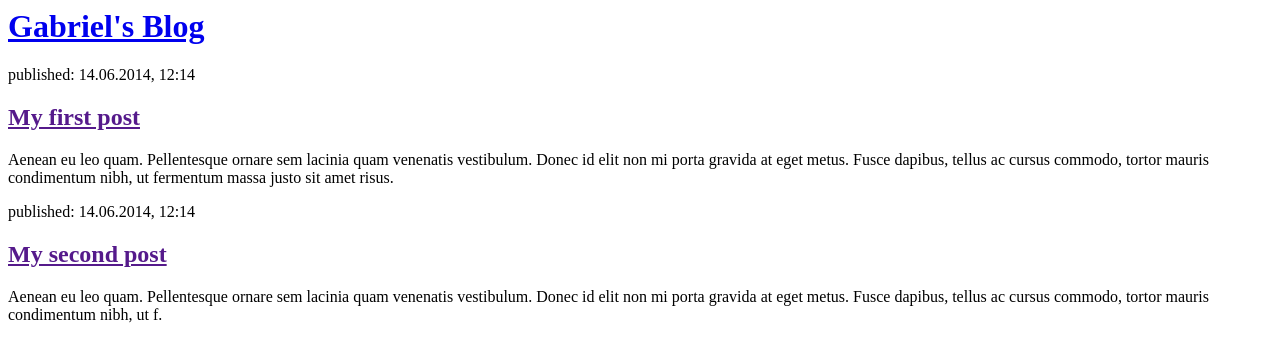
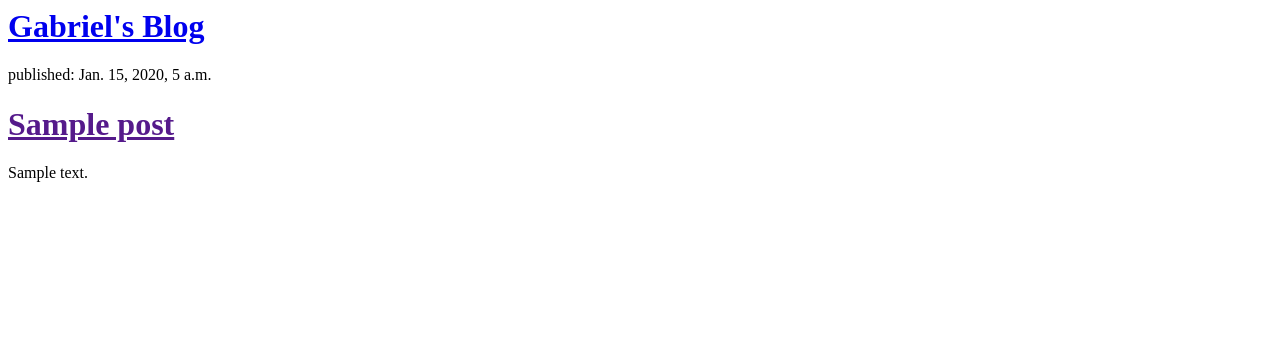
Before and after one commit to premierrufus/my-first-blog, a Django app: template templates/blog/post_list.html in a window 1280 px wide. Shown: the top 362 px of the page. Run offline with Django 3.2, Linux system fonts and the light colour scheme; the template is opened without the code that fills it: values that come from a table or form of the project are taken from there, others are empty; tables that the repository leaves empty hold one stand-in row (values such as "Sample post").

Commit message:
added basic body structure

```diff
--- a/blog/views.py
+++ b/blog/views.py
@@ -1,4 +1,7 @@
 from django.shortcuts import render
+from django.utils import timezone
+from .models import Post
 
 def post_list(request):
-    return render(request, 'blog/post_list.html')
+    posts = Post.objects.filter(published_date__lte=timezone.now()).order_by('published_date')
+    return render(request, 'blog/post_list.html', {'posts': posts})
--- a/templates/blog/post_list.html
+++ b/templates/blog/post_list.html
@@ -7,16 +7,12 @@
             <h1><a href="/">Gabriel's Blog</a></h1>
         </div>
 
-        <div>
-            <p>published: 14.06.2014, 12:14</p>
-            <h2><a href="">My first post</a></h2>
-            <p>Aenean eu leo quam. Pellentesque ornare sem lacinia quam venenatis vestibulum. Donec id elit non mi porta gravida at eget metus. Fusce dapibus, tellus ac cursus commodo, tortor mauris condimentum nibh, ut fermentum massa justo sit amet risus.</p>
-        </div>
-
-        <div>
-            <p>published: 14.06.2014, 12:14</p>
-            <h2><a href="">My second post</a></h2>
-            <p>Aenean eu leo quam. Pellentesque ornare sem lacinia quam venenatis vestibulum. Donec id elit non mi porta gravida at eget metus. Fusce dapibus, tellus ac cursus commodo, tortor mauris condimentum nibh, ut f.</p>
-        </div>
+        {% for post in posts %}
+            <div>
+                <p>published: {{ post.published_date }}</p>
+                <h1><a href="">{{ post.title }}</a></h1>
+                <p>{{ post.text|linebreaksbr }}</p>
+            </div>
+        {% endfor %}
     </body>
 </html>
```
